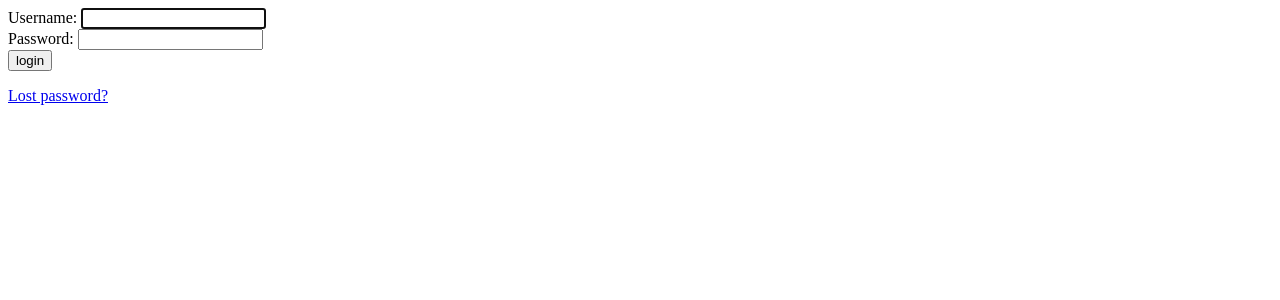
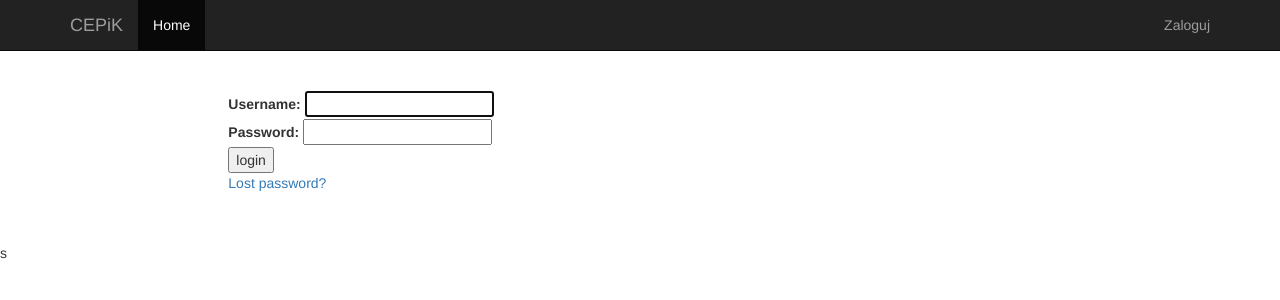
Before and after one commit to divident/teresport-cepik, a Django app: page /accounts/login/ in a window 1280 px wide. Shown: the top 300 px of the page. Run offline with Django 3.2, Linux system fonts and the light colour scheme; parts of the project's set-up code (start-up, migrations or seed data) failed here and were passed over; some libraries are stand-ins or nearby versions.

Commit message:
added generic view

```diff
--- a/district_office/templates/district_office/index.html
+++ b/district_office/templates/district_office/index.html
@@ -1,3 +1,5 @@
+{% extends "base_generic.html" %}
+{% block body_block %}
 {% if all_car_list %}
     <ul>
         {% for car in all_car_list %}
@@ -13,3 +15,4 @@
     <button onclick="location.href='{% url 'district_office:status' %}'">Change car status</button>
     <button onclick="location.href='{% url 'district_office:stolen' %}'">Stolen cars</button>
 {% endif %}
+{% endblock %}
--- a/police_office/templates/police_office/index.html
+++ b/police_office/templates/police_office/index.html
@@ -6,6 +6,5 @@
     </ul>
 
 {% else %}
-    <p>No cars are available.</p>
-    <button onclick="location.href='{% url 'district_office:add' %}'">Register new car</button>
+    <p>Brak samochodów policyjnych.</p>
 {% endif %}
--- /dev/null
+++ b/static/css/starter-template.css
@@ -0,0 +1,7 @@
+body {
+  padding-top: 50px;
+}
+.starter-template {
+  padding: 40px 15px;
+  text-align: left;
+}
--- /dev/null
+++ b/templates/base_generic.html
@@ -0,0 +1,85 @@
+<!DOCTYPE html>
+<html lang="en">
+  <head>
+    <meta charset="utf-8">
+    <meta http-equiv="X-UA-Compatible" content="IE=edge">
+    <meta name="viewport" content="width=device-width, initial-scale=1">
+    <!-- The above 3 meta tags *must* come first in the head; any other head content must come *after* these tags -->
+    <meta name="description" content="">
+    <meta name="author" content="">
+
+    <title>Starter Template for Bootstrap</title>
+    <script src="http://code.jquery.com/jquery-1.12.4.js"></script>
+    <script src="http://code.jquery.com/ui/1.12.1/jquery-ui.js"></script>
+    <link rel="stylesheet" href="//code.jquery.com/ui/1.12.1/themes/base/jquery-ui.css">
+    <!-- Bootstrap core CSS -->
+    <link href="http://getbootstrap.com/docs/3.3/dist/css/bootstrap.min.css" rel="stylesheet">
+
+    <!-- IE10 viewport hack for Surface/desktop Windows 8 bug -->
+    <link href="http://getbootstrap.com/docs/3.3/assets/css/ie10-viewport-bug-workaround.css" rel="stylesheet">
+
+    <!-- Custom styles for this template -->
+    {% load static %}
+    <link href="{% static 'css/starter-template.css' %}" rel="stylesheet">
+
+    <!-- Just for debugging purposes. Don't actually copy these 2 lines! -->
+    <!--[if lt IE 9]><script src="../../assets/js/ie8-responsive-file-warning.js"></script><![endif]-->
+    <script src="http://getbootstrap.com/docs/3.3/assets/js/ie-emulation-modes-warning.js"></script>
+
+    <!-- HTML5 shim and Respond.js for IE8 support of HTML5 elements and media queries -->
+    <!--[if lt IE 9]>
+      <script src="https://oss.maxcdn.com/html5shiv/3.7.3/html5shiv.min.js"></script>
+      <script src="https://oss.maxcdn.com/respond/1.4.2/respond.min.js"></script>
+    <![endif]-->
+    {% block head_block %}{% endblock %}
+  </head>
+
+  <body>
+
+    <nav class="navbar navbar-inverse navbar-fixed-top">
+      <div class="container">
+        <div class="navbar-header">
+          <button type="button" class="navbar-toggle collapsed" data-toggle="collapse" data-target="#navbar" aria-expanded="false" aria-controls="navbar">
+            <span class="sr-only">Toggle navigation</span>
+            <span class="icon-bar"></span>
+            <span class="icon-bar"></span>
+            <span class="icon-bar"></span>
+          </button>
+          <a class="navbar-brand" href="#">CEPiK</a>
+        </div>
+        <div id="navbar" class="collapse navbar-collapse">
+          <ul class="nav navbar-nav">
+            <li class="active"><a href="{% url 'district_office:index' %}">Home</a></li>
+          </ul>
+          <ul class="nav navbar-nav navbar-right">
+            {% if user.is_authenticated %}
+              <li><a href="{% url 'logout' %}?next={{ request.path }}">Wyloguj</a></li>
+            {% else %}
+              <li><a href="{% url 'login' %}?next={{ request.path }}"?>Zaloguj</a></li>
+            {% endif %}
+          </ul>
+        </div><!--/.nav-collapse -->
+      </div>
+    </nav>
+
+    <div class="container-fluid">
+      <div class="row">
+        <div class="col-sm-3 col-md2 sidebar">
+          {% block sidebar_block %}{% endblock %}
+        </div>
+        <div class="col-sm-9 col-sm-offset-3 col-md-10 col-md-offset-2 starter-template">
+          {% block body_block %}{% endblock %}
+        </div>
+      </div>
+
+    </div><!-- /.container -->
+
+
+    <!-- Bootstrap core JavaScript
+    ================================================== -->
+    <!-- Placed at the end of the document so the pages load faster -->s
+    <!-- IE10 viewport hack for Surface/desktop Windows 8 bug -->
+    <script src="http://getbootstrap.com/docs/3.3/assets/js/ie10-viewport-bug-workaround.js"></script>
+    {% block script_footer %}{% endblock %}
+  </body>
+</html>
--- a/templates/registration/logged_out.html
+++ b/templates/registration/logged_out.html
@@ -1,3 +1,4 @@
+{% extends "base_generic.html" %}
 {% block body_block %}
 <p>Logged out!</p>
 
--- a/templates/registration/login.html
+++ b/templates/registration/login.html
@@ -1,3 +1,4 @@
+{% extends "base_generic.html" %}
 {% block body_block %}
 
 {% if form.errors %}
@@ -12,7 +13,9 @@
     <p>Please login to see this page.</p>
     {% endif %}
 {% endif %}
-
+{% if user.is_authenticated %}
+  <a href="{% url 'logout' %}?next={{ request.path }}">Wyloguj</a>
+{% else %}
 <form method="post" action="{% url 'login' %}">
 {% csrf_token %}
 
@@ -30,8 +33,8 @@
   <input type="hidden" name="next" value="{{ next }}" />
 </div>
 </form>
+<p><a href="{% url 'password_reset' %}">Lost password?</a></p>
+{% endif %}
 
-{# Assumes you setup the password_reset view in your URLconf #}
-<p><a href="{% url 'password_reset' %}">Lost password?</a></p>
 
 {% endblock %}
--- a/templates/registration/password_reset_complete.html
+++ b/templates/registration/password_reset_complete.html
@@ -1,3 +1,4 @@
+{% extends "base_generic.html" %}
 {% block body_block %}
 
 <h1>The password has been changed!</h1>
--- a/templates/registration/password_reset_confirm.html
+++ b/templates/registration/password_reset_confirm.html
@@ -1,3 +1,4 @@
+{% extends "base_generic.html" %}
 {% block body_block %}
 
     {% if validlink %}
--- a/templates/registration/password_reset_done.html
+++ b/templates/registration/password_reset_done.html
@@ -1,3 +1,4 @@
+{% extends "base_generic.html" %}
 {% block body_block %}
 <p>We've emailed you instructions for setting your password. If they haven't arrived in a few minutes, check your spam folder.</p>
 {% endblock %}
--- a/templates/registration/password_reset_email.html
+++ b/templates/registration/password_reset_email.html
@@ -1,3 +1,4 @@
+{% extends "base_generic.html" %}
 {% block body_block %}
 
 Someone asked for password reset for email {{ email }}. Follow the link below:
--- a/templates/registration/password_reset_form.html
+++ b/templates/registration/password_reset_form.html
@@ -1,3 +1,4 @@
+{% extends "base_generic.html" %}
 {% block body_block %}
 
 <form action="" method="post">{% csrf_token %}
--- a/teresport/settings.py
+++ b/teresport/settings.py
@@ -120,6 +120,9 @@ USE_TZ = True
 # https://docs.djangoproject.com/en/1.11/howto/static-files/
 
 STATIC_URL = '/static/'
+STATICFILES_DIRS = [
+    os.path.join(BASE_DIR, "static"),
+]
 
 LOGIN_REDIRECT_URL = '/office'
 LOGIN_REDIRECT_URL1 = '/police'
```
Also changed, not shown: db.sqlite3.
